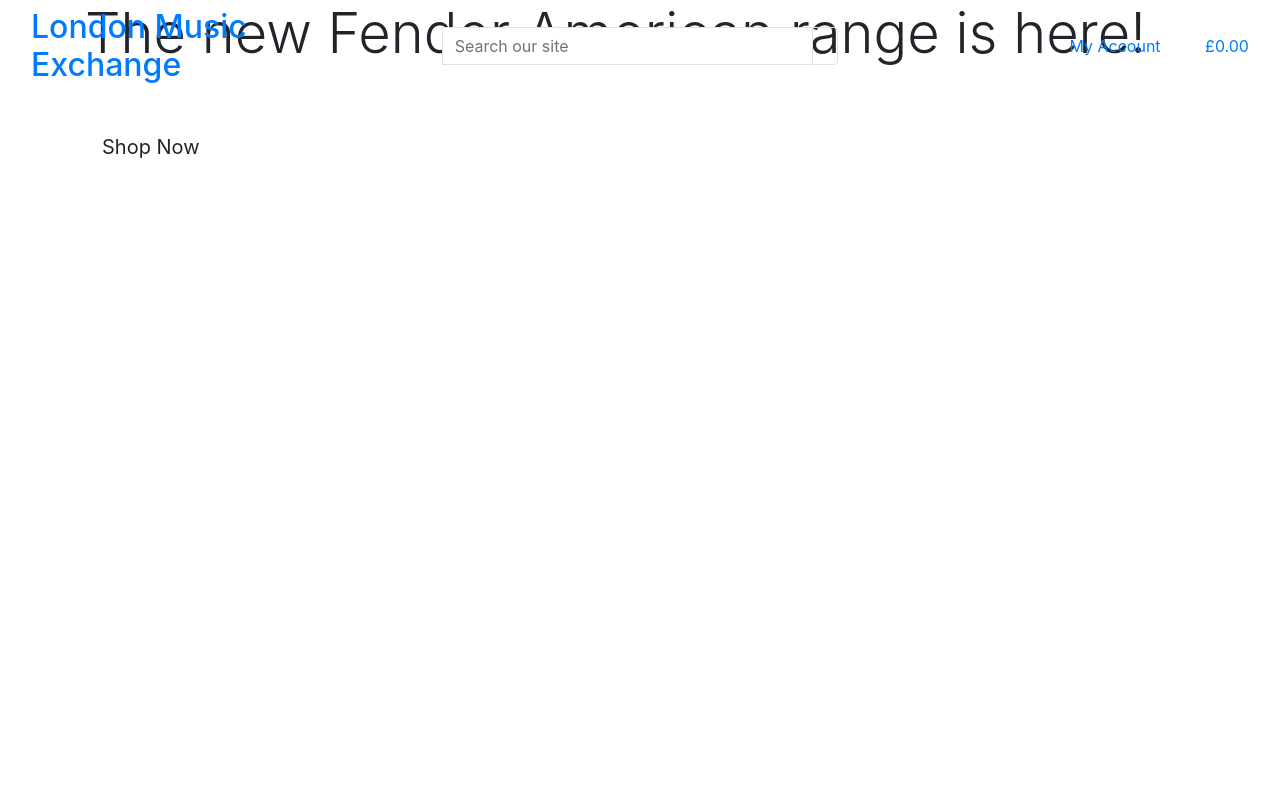
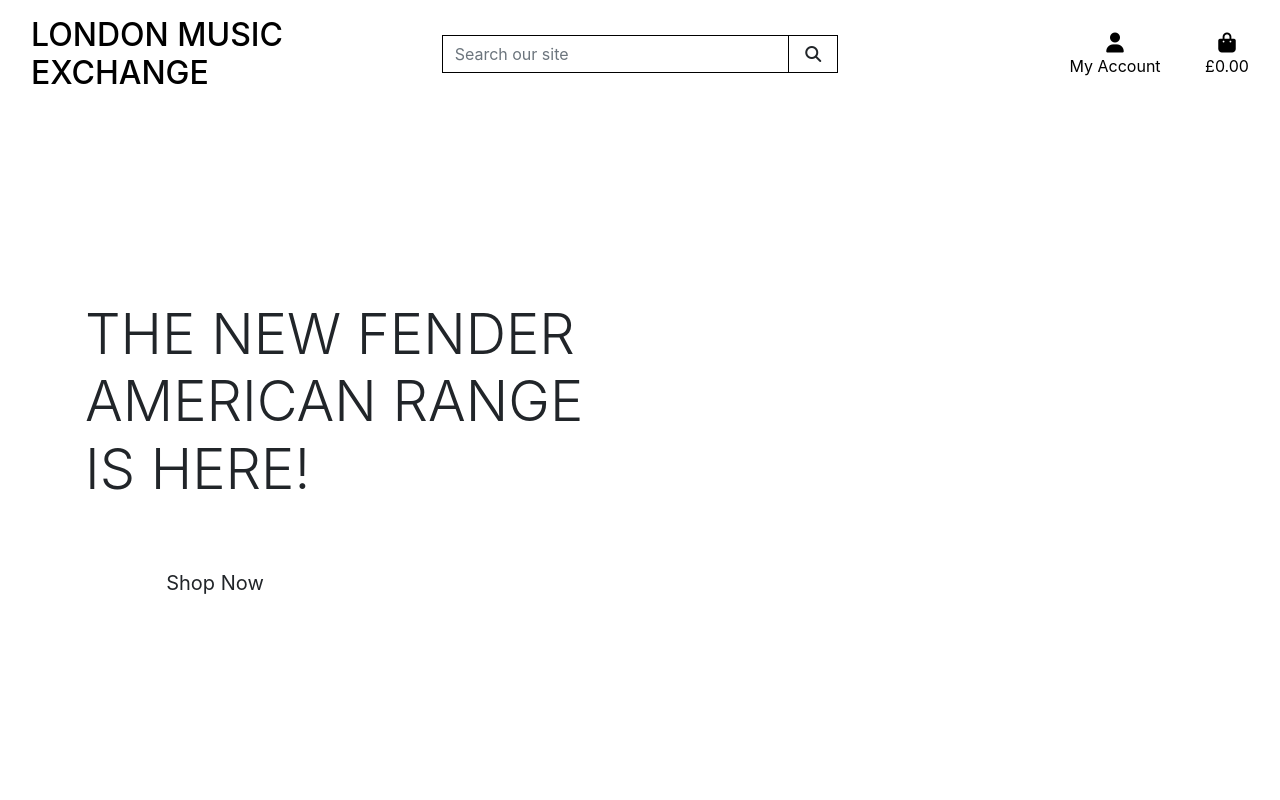
Before and after one commit to JGibson90/MS4, a Django app: page / in a window 1280 px wide. Run offline with Django 3.2, Linux system fonts and the light colour scheme; some libraries are stand-ins or nearby versions.

Commit message:
completed home page header and css

```diff
--- a/home/templates/home/index.html
+++ b/home/templates/home/index.html
@@ -13,7 +13,7 @@
     <div class="container h-100">
         <div class="row h-100">
             <div class="col my-auto">
-                <h1 class="display-4 logo-font">
+                <h1 class="display-4 logo-font w-50">
                     The new Fender American range is here!
                 </h1>
                 <div class="my-5">
--- a/london_music_exchange/settings.py
+++ b/london_music_exchange/settings.py
@@ -145,5 +145,9 @@
 # https://docs.djangoproject.com/en/3.0/howto/static-files/
 
 STATIC_URL = "/static/"
+STATICFILES_DIRS = (os.path.join(BASE_DIR, 'static'),)
+
+MEDIA_URL = "/media/"
+MEDIA_ROOT = os.path.join(BASE_DIR, 'media')
 
 DEFAULT_AUTO_FIELD = "django.db.models.BigAutoField"
--- a/london_music_exchange/urls.py
+++ b/london_music_exchange/urls.py
@@ -15,9 +15,11 @@
 """
 from django.contrib import admin
 from django.urls import path, include
+from django.conf import settings
+from django.conf.urls.static import static
 
 urlpatterns = [
     path("admin/", admin.site.urls),
     path("accounts/", include("allauth.urls")),
     path("", include("home.urls")),
-]
+] + static(settings.MEDIA_URL, document_root=settings.MEDIA_ROOT)
--- /dev/null
+++ b/static/css/base.css
@@ -0,0 +1,74 @@
+html {
+    height: 100%;
+}
+
+body {
+    background: no-repeat center center fixed;
+    background-size: cover;
+    height: calc(100vh - 164px);
+    color: #555;
+    font-family: "Lato";
+}
+
+/* from Bulma */
+
+.icon {
+    align-items: center;
+    display: inline-flex;
+    justify-content: center;
+    height: 1.5rem;
+    width: 1.5rem;
+}
+
+.logo-font {
+    text-transform: uppercase;
+}
+
+.main-logo-link {
+    width: fit-content;
+}
+
+.shop-now-button {
+    background: black;
+    color: white;
+    min-width: 260px;
+}
+
+.shop-now-button:hover,
+.shop-now-button:active,
+.shop-now-button:focus {
+    background: #222;
+    color: white;
+}
+
+.text-black {
+    color: #000 !important;
+}
+
+.border-black {
+    border: 1px solid black !important;
+}
+
+/* -------------------------------- Media Queries */
+
+/* Slightly larger container on xl screens */
+@media (min-width: 1200px) {
+    .container {
+      max-width: 80%;
+    }
+  }
+
+  /* fixed top navbar only on medium and up */
+  @media (min-width: 992px) {
+      .fixed-top-desktop-only {
+          position: fixed;
+          top: 0;
+          right: 0;
+          left: 0;
+          z-index: 1030;
+      }
+
+      .header-container {
+          padding-top: 164px;
+      }
+  }
--- a/templates/base.html
+++ b/templates/base.html
@@ -14,6 +14,11 @@
     {% endblock %}
 
     {% block corecss %}
+    <script src="https://kit.fontawesome.com/c3f0c2a2e6.js" crossorigin="anonymous"></script>
+    <link rel="stylesheet" href="{% static 'css/base.css' %}">
+    <link rel="preconnect" href="https://fonts.googleapis.com">
+    <link rel="preconnect" href="https://fonts.gstatic.com" crossorigin>
+    <link href="https://fonts.googleapis.com/css2?family=Lato:ital,wght@0,100;0,300;0,400;0,700;0,900;1,100;1,300;1,400;1,700;1,900&display=swap" rel="stylesheet">
     <link rel="stylesheet" href="https://stackpath.bootstrapcdn.com/bootstrap/4.4.1/css/bootstrap.min.css" integrity="sha384-Vkoo8x4CGsO3+Hhxv8T/Q5PaXtkKtu6ug5TOeNV6gBiFeWPGFN9MuhOf23Q9Ifjh" crossorigin="anonymous">
     {% endblock %}
 
@@ -33,18 +38,18 @@
   </head>
   <body>
     <header class="container-fluid fixed-top">
-      <div class="row">
+      <div id="topnav" class="row pt-lg-2 d-none d-lg-flex">
         <div class="col-12 col-lg-4 my-auto py-1 py-lg-0 text-center text-lg-left">
           <a href="{% url 'home' %}" class="nav-link main-logo-link">
-            <h2 class="logo-font my-0">London Music Exchange</h2>
+            <h2 class="logo-font text-black my-0">London Music Exchange</h2>
           </a>
         </div>
         <div class="col-12 col-lg-4 my-auto py-1 py-lg-0">
-          <form action="" method="GET">
+          <form method="GET" action="">
             <div class="input-group w-100">
-              <input class="form-control border border-black rounded-0" type="text" name="q" placeholder="Search our site">
+                <input class="form-control border-black rounded-0" type="text" name="q" placeholder="Search our site">
                 <div class="input-group-append">
-                <button class="form-control btn border border-black rouned-0" type="submit">
+                    <button class="form-control btn btn-black border-black rounded-0" type="submit">
                         <span class="icon">
                             <i class="fas fa-search"></i>
                         </span>
@@ -56,7 +61,7 @@
         <div class="col-12 col-lg-4 my-auto py-1 py-lg-0">
           <ul class="list-inline list-unstyled text-center text-lg-right my-0">
             <li class="list-inline-item dropdown">
-              <a href="#" class="nav-link" id="user-options" data-toggle="dropdown" aria-haspopup="true" aria-expanded="false">
+              <a href="#" class="text-black nav-link" id="user-options" data-toggle="dropdown" aria-haspopup="true" aria-expanded="false">
                 <div class="text-center">
                   <div><i class="fas fa-user fa-lg"></i></div>
                   <p class="my-0">My Account</p>
@@ -71,7 +76,7 @@
                   <a href="{% url 'account_logout' %}" class="dropdown-item">Logout</a>
                 {% else %}
                   <a href="{% url 'account_signup' %}" class="dropdown-item">Register</a>
-                  <a href="{% url 'account_login' %}">Login</a>
+                  <a href="{% url 'account_login' %}" class="dropdown-item">Login</a>
                 {% endif %}
               </div>
             </li>
```
Lines whose indentation alone changed are shown as unchanged.
